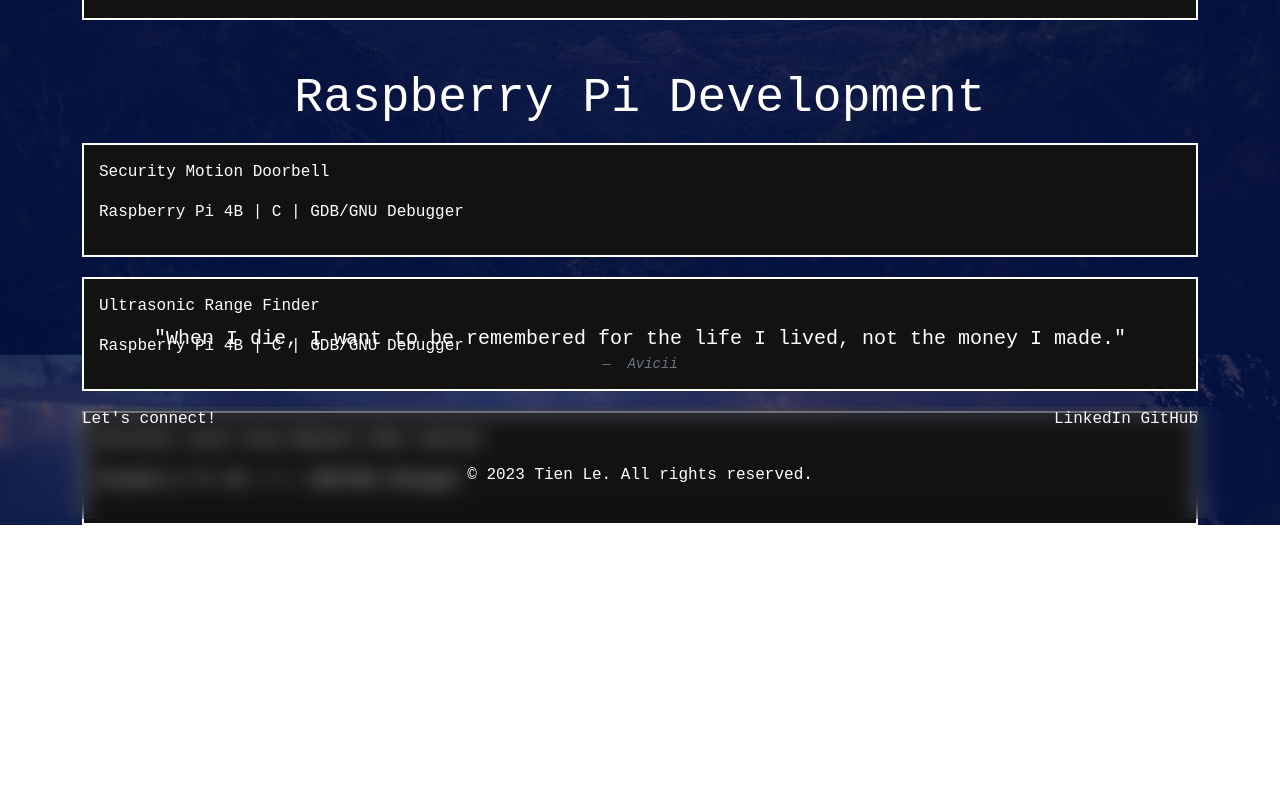
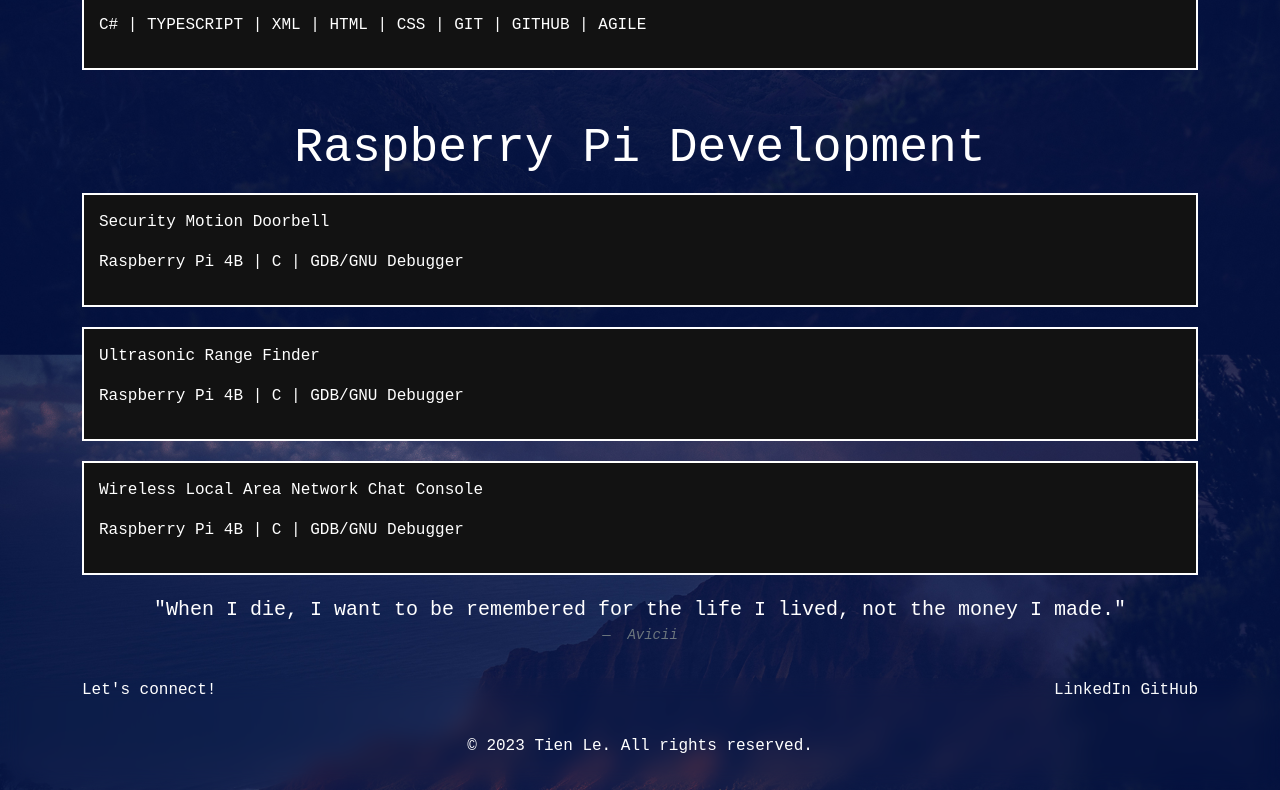
Before and after one commit to flannelboy/TienPortfolio.v2, a plain HTML site: page index.html in a window 1280 px wide. Shown: the part 1352-2142 px from the top of the page. Before the commit the page ends 1877 px from the top, so only its background shows below. Drawn offline with nearby package versions, Linux system fonts and the light colour scheme; a web font is replaced by a local one.

Commit message:
Update index.html

```diff
--- a/index.html
+++ b/index.html
@@ -59,7 +59,7 @@
         </div>
     </div>
 
-    <div id="project" class="container flex-md-column" style="height: 100vh;">
+    <div id="project" class="container flex-md-column" style="height: auto; margin-top:50px;">
         <!-- Display this while project page still in-progress -->
         <!-- After finishing any work on projects, add d-none; in projects-container class -->
         <div class="container-fluid text-center display-5"  data-aos="fade-up">
@@ -99,10 +99,7 @@
             </div>
         </div>
     </div>
-
-
-</div>
-<div class="align-items-center d-flex justify-content-center flex-column text-center">
+    <div class="align-items-center d-flex justify-content-center flex-column text-center" style=“height:50vh;”>
         <figure data-aos="fade-left">
             <blockquote class="blockquote">
                 <p>"When I die, I want to be remembered for the life I lived, not the money I made."</p>
@@ -112,6 +109,9 @@
             </figcaption>
         </figure>
     </div>
+
+</div>
+
 <div class="container-fluid" style="backdrop-filter: blur(10px);">
     <div id="contact" class="container d-flex justify-content-between align-items-center">
         <p class="text-1">Let's connect!</p>
```
